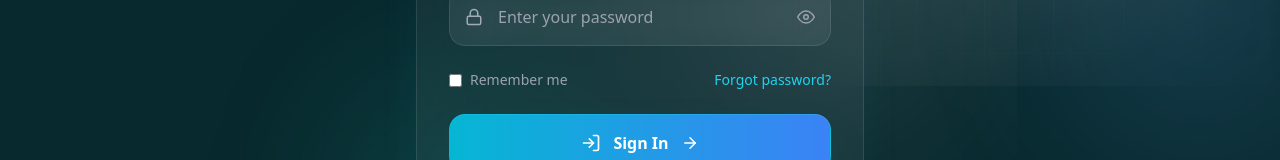
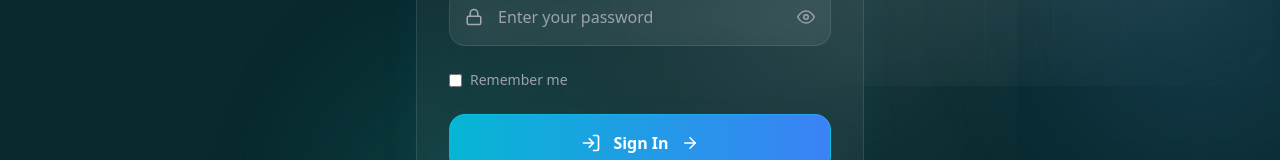
Before and after one commit to Haroon300/LexEye, a React (Vite) app in the folder fronend/front/: page /signin in a window 1280 px wide. Shown: the part 423-583 px from the top of the page. Built offline with nearby package versions, Linux system fonts and the light colour scheme.

Commit message:
Update signin.jsx

```diff
--- a/fronend/front/src/signin.jsx
+++ b/fronend/front/src/signin.jsx
@@ -261,16 +261,10 @@ const SignIn = () => {
                 variants={itemVariants}
                 className="flex items-center justify-between text-sm"
               >
-                <label className="flex items-center gap-2 text-gray-400 cursor-pointer">
+                <label className="flex items-center gap-2 text-gray-400">
                   <input type="checkbox" className="rounded bg-white/5 border-white/10 text-cyan-400 focus:ring-cyan-400" />
                   Remember me
                 </label>
-                <Link
-                  to="/forgot-password"
-                  className="text-cyan-400 hover:text-cyan-300 transition-colors duration-200"
-                >
-                  Forgot password?
-                </Link>
               </motion.div>
 
               {/* Submit Button */}
```
